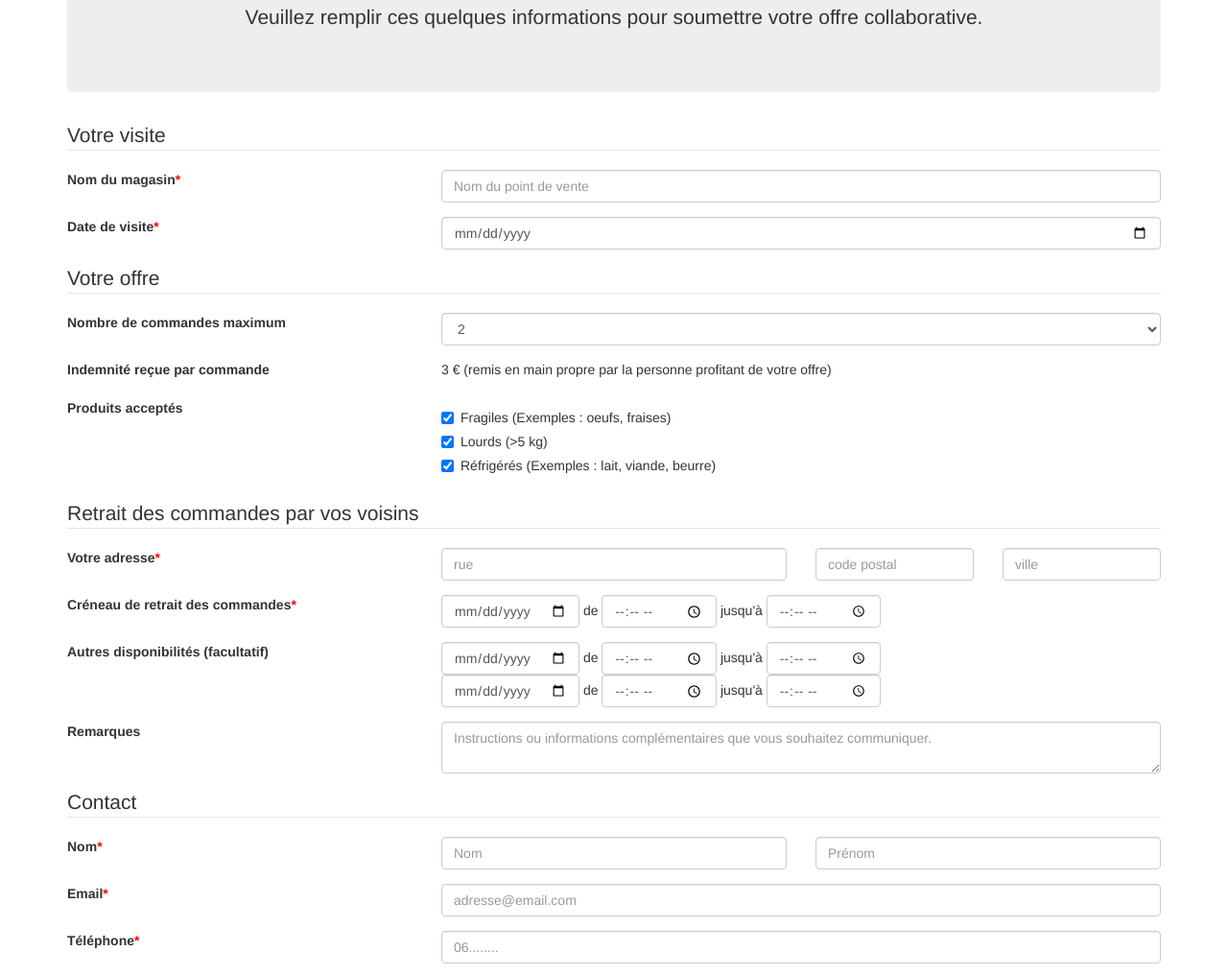
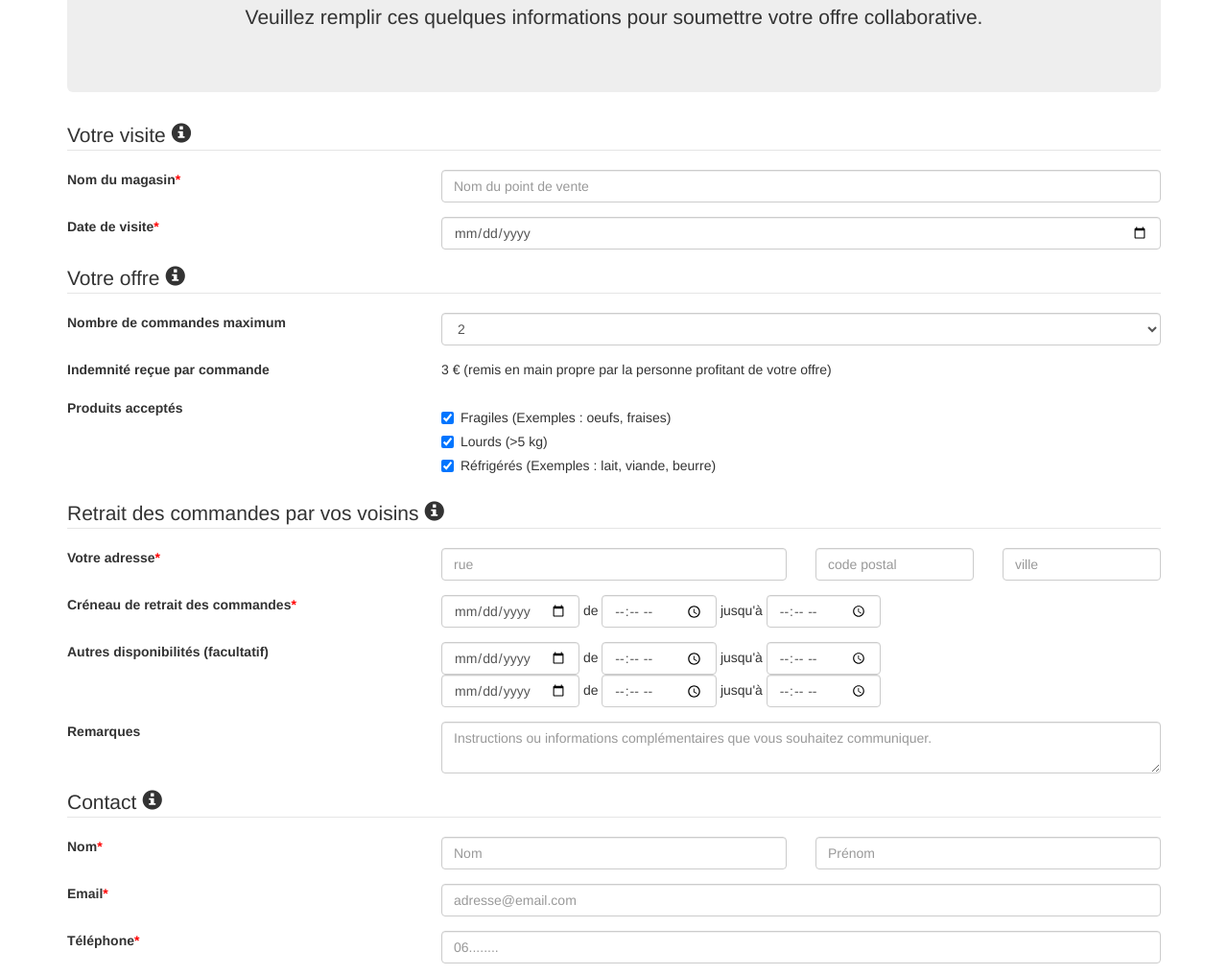
Before and after one commit to jeromedumas/locomiam-shipping-offer-form, a website: page index.html in a window 1280 px wide. Shown: the part 234-1250 px from the top of the page at 96% size. Drawn offline with nearby package versions, Linux system fonts and the light colour scheme.

Commit message:
Mise en place des tooltips sur les legends

```diff
--- a/index.html
+++ b/index.html
@@ -26,7 +26,7 @@
         <form role="form" data-toggle="validator" method="POST" accept-charset="utf-8">
 
             <fieldset id="offer_details">
-                <legend>Votre visite</legend>
+                <legend>Votre visite <span class="glyphicon glyphicon-info-sign icon_info" title="Texte d'explication ...."></span></legend>
 
                 <div class="form-group row required">
                     <label class="col-lg-4 control-label">Nom du magasin</label>
@@ -46,7 +46,7 @@
             </fieldset>
 
             <fieldset id="offer_details">
-                <legend>Votre offre</legend>
+                <legend>Votre offre <span class="glyphicon glyphicon-info-sign icon_info" title="Texte d'explication ...."></span></legend>
 
                 <div class="form-group row">
                     <label for="sel1" class="col-lg-4 control-label">Nombre de commandes maximum</label>
@@ -86,7 +86,7 @@
 
 
             <fieldset>
-                <legend>Retrait des commandes par vos voisins</legend>
+                <legend>Retrait des commandes par vos voisins <span class="glyphicon glyphicon-info-sign icon_info" title="Texte d'explication ...."></span></legend>
 
                 <div class="form-group row required">
                     <label class="control-label col-md-4">Votre adresse</label>
@@ -138,7 +138,7 @@
 
 
             <fieldset>
-                <legend>Contact</legend>
+                <legend>Contact <span class="glyphicon glyphicon-info-sign icon_info" title="Texte d'explication ...."></span></legend>
 
                 <div class="form-group row required">
                     <label class="control-label col-md-4">Nom</label>
```
